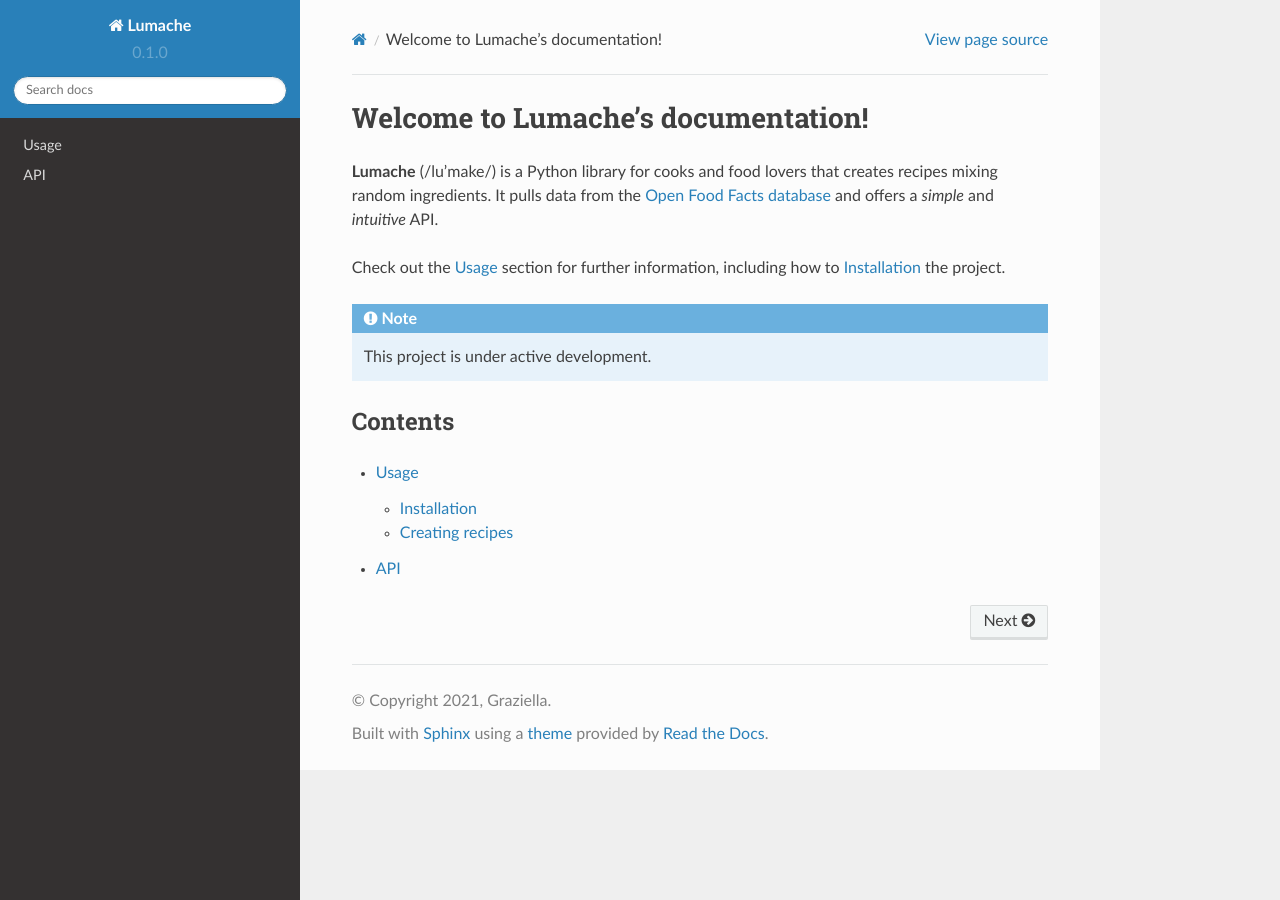
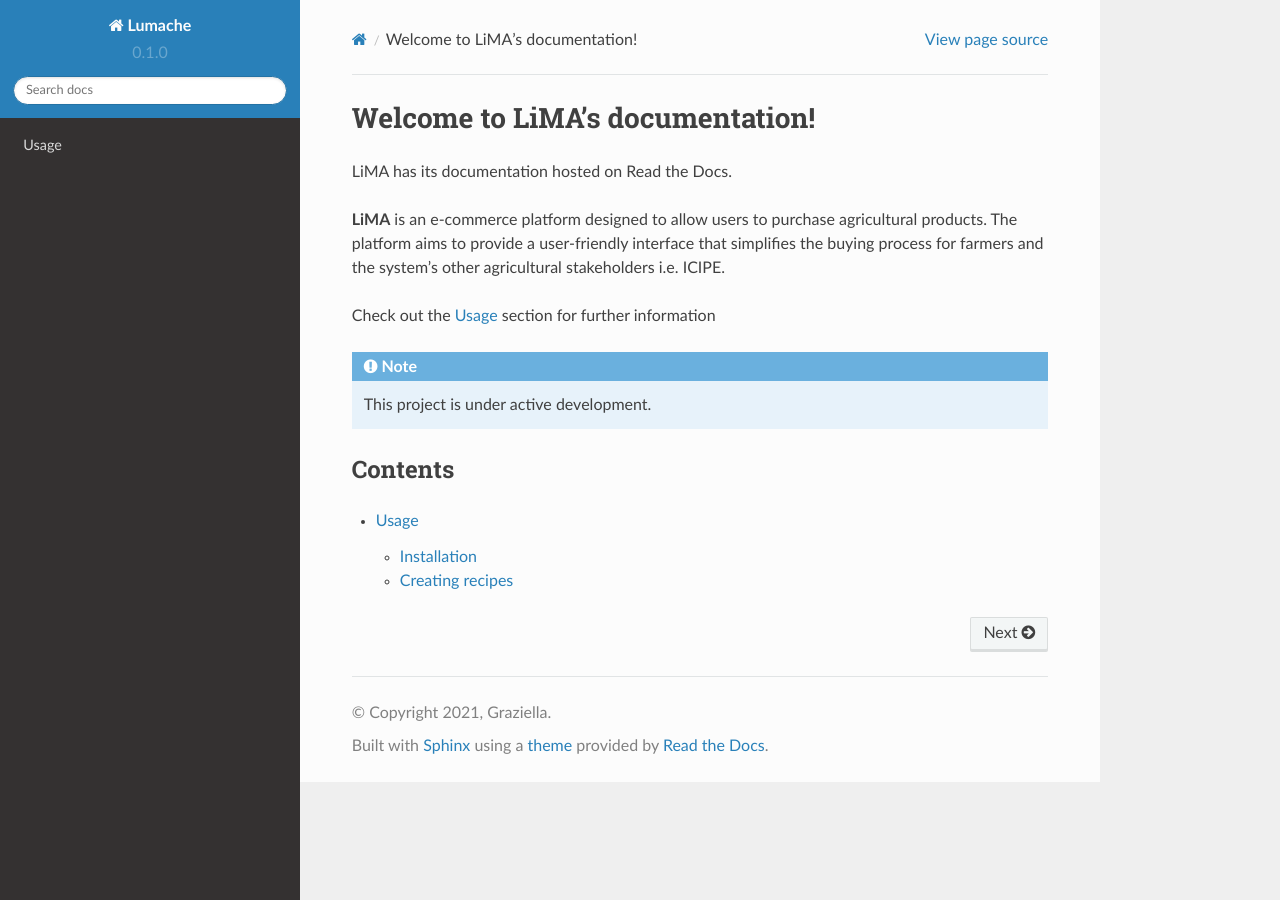
Before and after one commit to main-tech/rtd-tutorial, a Sphinx documentation site: the page built from docs/source/index.rst, in a window 1280 px wide. Built offline with Sphinx 7.4.7 and the Read the Docs theme 2.0.0, drawn with Linux system fonts in a browser that asks for light colours.

Commit message:
add basic information about LiMA to index.rst

```diff
--- a/docs/source/index.rst
+++ b/docs/source/index.rst
@@ -1,13 +1,11 @@
-Welcome to Lumache's documentation!
+Welcome to LiMA's documentation!
 ===================================
+LiMA has its documentation hosted on Read the Docs.
 
-**Lumache** (/lu'make/) is a Python library for cooks and food lovers
-that creates recipes mixing random ingredients.
-It pulls data from the `Open Food Facts database <https://world.openfoodfacts.org/>`_
-and offers a *simple* and *intuitive* API.
+**LiMA**  is an e-commerce platform designed to allow users to purchase agricultural products.
+The platform aims to provide a user-friendly interface that simplifies the buying process for farmers and the system’s other agricultural stakeholders i.e. ICIPE.
 
-Check out the :doc:`usage` section for further information, including
-how to :ref:`installation` the project.
+Check out the :doc:`usage` section for further information
 
 .. note::
 
@@ -19,4 +17,3 @@ Contents
 .. toctree::
 
    usage
-   api
```
